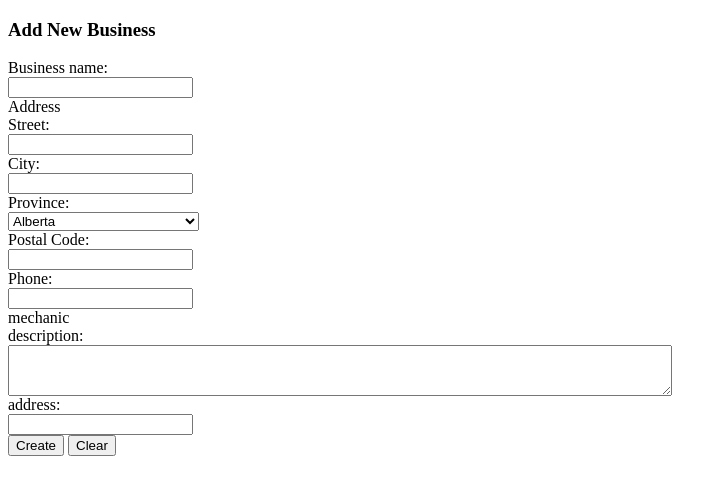
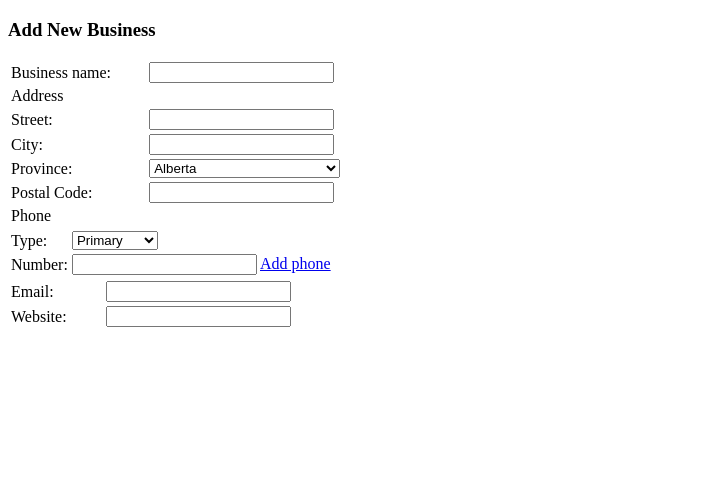
Before and after one commit to kredar/mechbid, a Python web app: template templates/new_business.html in a window 1280 px wide. Shown: the top 495 px of the page, without its empty margins (0-727 px from the left). Run offline with Jinja, Linux system fonts and the light colour scheme; the template is opened without the code that fills it, so the values that code supplies are empty.

Commit message:
- Added new fields to new_business.html (wip)

```diff
--- a/templates/new_business.html
+++ b/templates/new_business.html
@@ -3,6 +3,35 @@
 <head>
 <meta http-equiv="Content-Type" content="text/html; charset=utf-8" />
 <title>Add New Business</title>
+<script language="javascript">
+phones = 1;
+function addPhone() {
+if (phones != 3) {
+phones += 1;
+document.getElementById('phone_number').innerHTML +=  "<table>"+
+        "<tr><td><label for='type'>Type:</label>"+
+            "</td><td><div class='input'>"+
+                "<select name='phone"+phones+"' value=''>"+
+                "<option value='fax'>Fax</option>"+
+                "<option value='secondary'>Secondary</option>"+
+                "</select>"+
+           "</div></td></tr><tr><td>"+
+            "<label for='phone'>Number:</label>"+
+            "</td><td>"+
+            "<div class='input'>"+
+                "<input type='text' name='phone' value='' />  "+
+            "</div>"+
+            "</td>"+
+        "</tr>"+
+        "</table>";
+
+} else {
+document.getElementById('phone_number').innerHTML += "<br />Only 3 phones allowed.";
+document.getElementById('add').disabled=true;
+}
+}
+</script>
+
 </head>
 
 <body>
@@ -13,31 +42,49 @@
     <form action="/new_business" method="post">
         <input type="hidden" name="category" value="books" />
 
-        <div class="clearfix">
+       <table border="0" width="400px">
+        <tr>
+            <td>
             <label for="name">Business name:</label>
+            </td><td>
             <div class="input">
                 <input type="text" name="name" value="{{name}}" />
             </div>
-        </div>
+            </td>
+         </tr>
 
-        <div class="clearfix">
+        <tr>
+            <td>
             <label for="name">Address</label>
-            <br>
+            </td><td>
+
+            </td>
+        </tr>
+
+        <tr>
+            <td>
             <label for="name">Street:</label>
+            </td><td>
             <div class="input">
                 <input type="text" name="street" value="{{street}}" />
             </div>
-        </div>
+            </td>
+        </tr>
 
-        <div class="clearfix">
+        <tr>
+            <td>
             <label for="name">City:</label>
+            </td><td>
             <div class="input">
                 <input type="text" name="city" value="{{city}}" />
             </div>
-        </div>
+            </td>
+        </tr>
 
-        <div class="clearfix">
+        <tr>
+            <td>
             <label for="name">Province:</label>
+            </td><td>
             <div class="input">
                 <select name="province" value="{{province}}">
                 <option value="AB">Alberta</option>
@@ -55,44 +102,94 @@
                 <option value="YT">Yukon</option>
                 </select>
             </div>
-        </div>
+            </td>
+        </tr>
 
-        <div class="clearfix">
-            <label for="name">Postal Code:</label>
+        <tr>
+            <td>
+               <label for="name">Postal Code:</label>
+            </td><td>
             <div class="input">
                 <input type="text" name="pcode" value="{{pcode}}" />
             </div>
+            </td>
+        </tr>
+
+         <tr>
+            <td>
+            <label for="name">Phone</label>
+            </td><td>
+
+            </td>
+        </tr>
+        </table>
+        <div id="phone_number">
+        <table>
+        <tr>
+            <td>
+            <label for="type">Type:</label>
+            </td><td>
+            <div class="input">
+                <select name="phone" value="{{phone}}">
+                <option value="primary">Primary</option>
+                <option value="fax">Fax</option>
+                <option value="secondary">Secondary</option>
+                </select>
+            </div>
+            </td>
+        </tr>
+        <tr>
+            <td>
+            <label for="phone">Number:</label>
+            </td><td>
+            <div class="input">
+                <input type="text" name="phone" value="{{phone}}" />
+                <a href="#" onclick="addPhone()" id="add">Add phone</a>
+            </div>
+
+            </td>
+        </tr>
+        </table>
         </div>
 
-        <div class="clearfix">
-            <label for="phone">Phone:</label>
+        <table border="0" width="400px">
+        <tr>
+            <td>
+            <label for="name">Email:</label>
+            </td><td>
             <div class="input">
-                <input type="text" name="phone" value="{{phone}}" />
+                <input type="text" name="email" value="{{city}}" />
             </div>
-        </div>
+            </td>
+        </tr>
 
-        <div class="clearfix">
-            <label for="description">mechanic<br/>description:</label>
+        <tr>
+            <td>
+            <label for="name">Website:</label>
+            </td><td>
             <div class="input">
-                <textarea name="description" rows="3" cols="80">{{description}}</textarea>
+                <input type="text" name="website" value="{{city}}" />
             </div>
-        </div>
+            </td>
+        </tr>
+        <tr>
+            <td>
 
-        <div class="clearfix">
-            <label for="address">address:</label>
-            <div class="input">
-                <input type="text" id="address" name="address" value="{{address}}"/>
-            </div>
-        </div>
+            </td><td>
 
+            </td>
+        </tr>
 
-        <div class="actions">
-            <input class="btn primary" id="subreview" name="subreview" type="submit" value="Create"/>
-            <input type="reset" class="btn primary"  name="reviewreset" value="Clear"/>
-        </div>
+        <tr>
+            <td>
+
+            </td><td>
+
+            </td>
+        </tr>
+
+       </table>
     </form>
-
-
 
 </body>
 </html>
```
